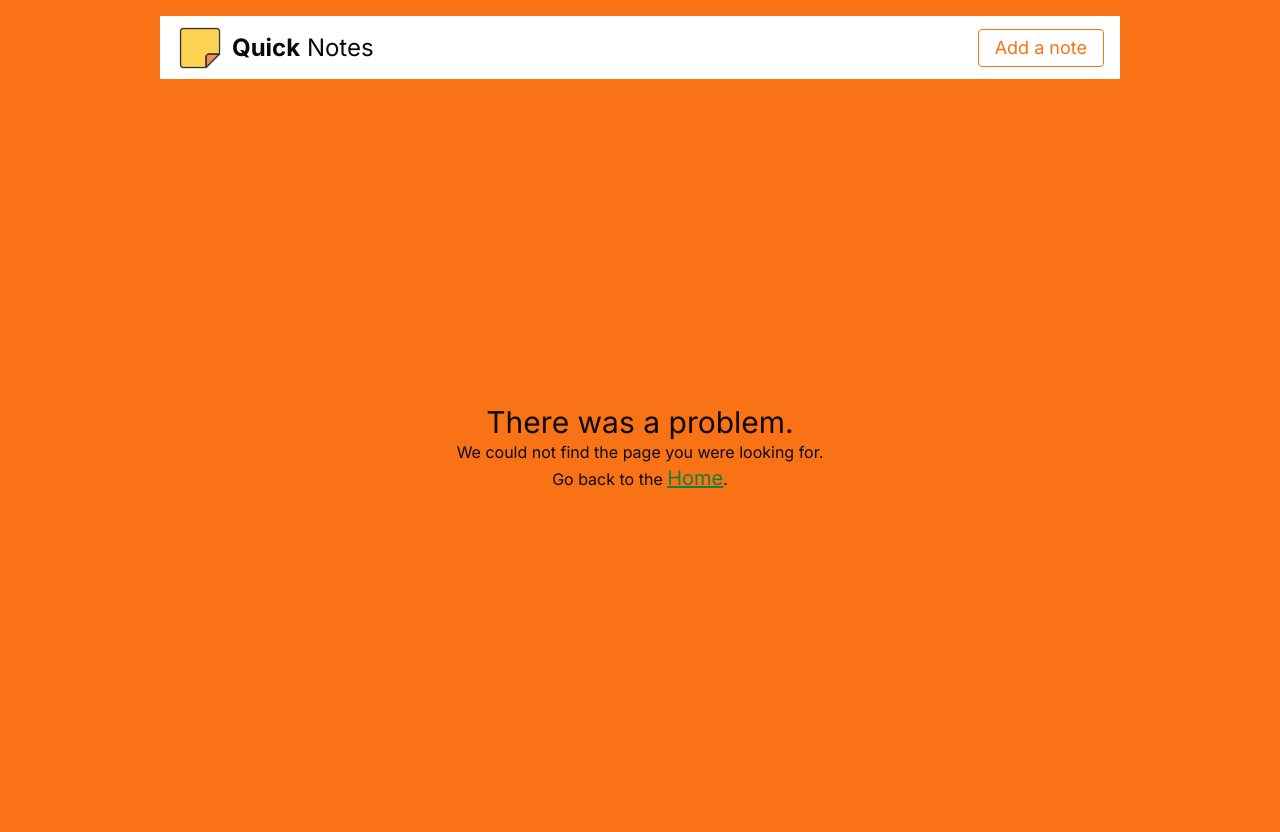
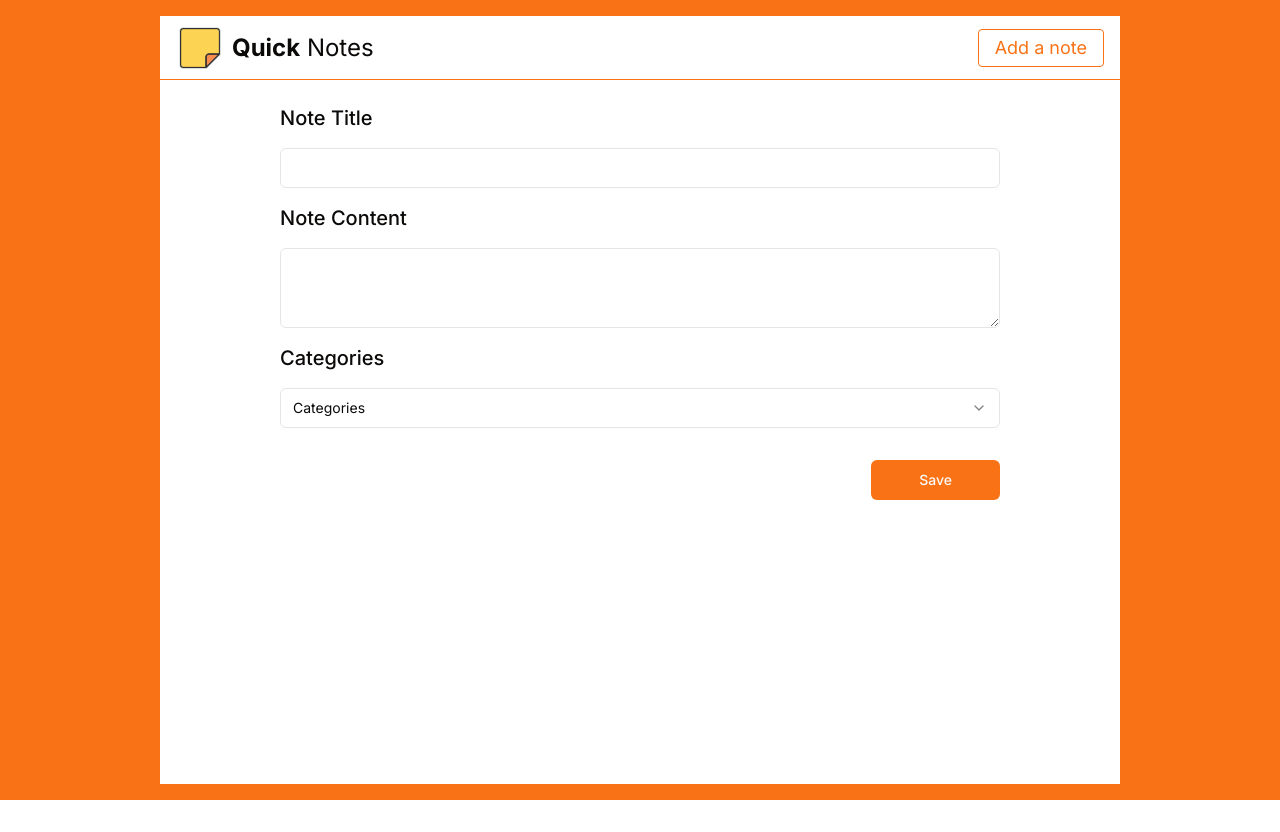
Before and after one commit to ajarek/next-14-ep-52-quick-notes, a Next.js app: page /edit-note in a window 1280 px wide. Before the commit this address had no page. After the commit the page ends 800 px from the top, so only its background shows below. Built offline with nearby package versions, Linux system fonts and the light colour scheme.

Commit message:
added delete & update note

```diff
--- /dev/null
+++ b/app/edit-note/page.tsx
@@ -0,0 +1,120 @@
+'use client'
+
+import { Button } from '@/components/ui/button'
+import { Input } from '@/components/ui/input'
+import { useRef, useState } from 'react'
+import type { Note } from '@/store/notesStore'
+import { Label } from '@/components/ui/label'
+import { Textarea } from '@/components/ui/textarea'
+import { revalidatePath } from 'next/cache'
+import { newNoteStore } from '@/store/notesStore'
+import {
+  Select,
+  SelectContent,
+  SelectItem,
+  SelectTrigger,
+  SelectValue,
+} from '@/components/ui/select'
+import { useRouter } from 'next/navigation'
+const EditNote = ({
+  searchParams,
+}: {
+  searchParams: {
+    id: string
+    title: string
+    content: string
+    category: string
+    createdAt: string
+  }
+}) => {
+  const ref = useRef<HTMLFormElement>(null)
+  const { updateNote } = newNoteStore()
+  const router = useRouter()
+  return (
+    <div className='w-3/4  min-h-[calc(100vh-96px)] mx-auto flex flex-col items-center justify-start bg-background px-24'>
+      <form
+        ref={ref}
+        className='w-full  flex flex-col gap-4 p-6 '
+        onSubmit={(e) => {
+          e.preventDefault()
+          const formData = new FormData(e.target as HTMLFormElement)
+
+          try {
+            const title = formData.get('title')?.toString()
+            const content = formData.get('content')?.toString()
+            const category = formData.get('category')?.toString()
+
+            const note: Note = {
+              id: Number(searchParams.id),
+              title: title ?? '',
+              content: content ?? '',
+              category: category ?? '',
+              createdAt: new Date(),
+            }
+            updateNote(note.id, note)
+          } catch (err) {
+            console.log(err)
+          } finally {
+            router.push('/')
+          }
+          ref.current?.reset()
+        }}
+      >
+        <Label
+          htmlFor='title'
+          className=' text-xl'
+        >
+          Note Title
+        </Label>
+        <Input
+          type='text'
+          defaultValue={searchParams.title}
+          name='title'
+          required
+        />
+
+        <Label
+          htmlFor='content'
+          className=' text-xl'
+        >
+          Note Content
+        </Label>
+        <Textarea
+          defaultValue={searchParams.content}
+          name='content'
+          required
+        />
+        <Label
+          htmlFor='category'
+          className=' text-xl'
+        >
+          Categories
+        </Label>
+        <Select
+          name='category'
+          defaultValue={searchParams.category}
+        >
+          <SelectTrigger className='w-full'>
+            <SelectValue placeholder='Categories' />
+          </SelectTrigger>
+          <SelectContent>
+            <SelectItem value='Recipe'>Recipe</SelectItem>
+            <SelectItem value='Cooking'>Cooking</SelectItem>
+            <SelectItem value='Travel'>Travel</SelectItem>
+            <SelectItem value='Vacation'>Vacation</SelectItem>
+            <SelectItem value='Adventure'>Adventure</SelectItem>
+          </SelectContent>
+        </Select>
+
+        <Button
+          className=' flex self-end px-12 mt-4 '
+          type='submit'
+        >
+          Save
+        </Button>
+      </form>
+    </div>
+  )
+}
+
+export default EditNote
--- a/app/page.tsx
+++ b/app/page.tsx
@@ -14,8 +14,8 @@ export default function Home() {
      <FilterButtons/>
      <div className='w-full flex flex-col  max-h-96 overflow-y-auto scrollbar gap-4'>
 
-         <ListCard notes={notes}/>
-         <ListCard notes={data}/>
+         <ListCard notes={notes} isPopover={true}/>
+         <ListCard notes={data} isPopover={false}/>
 
 
      </div>
--- a/components/ListCard.tsx
+++ b/components/ListCard.tsx
@@ -26,29 +26,34 @@ const options: any = {
 import { newNoteStore, useFilterButtons } from '@/store/notesStore'
 import type { Note } from '@/store/notesStore'
 import Link from 'next/link'
+import { useRouter } from 'next/navigation'
 
-const ListCard = ({notes}:{notes:Note[]}) => {
-
-
+const ListCard = ({
+  notes,
+  isPopover,
+}: {
+  notes: Note[]
+  isPopover: boolean
+}) => {
   const { btnFilter } = useFilterButtons()
-
-
-
+  const { removeNote } = newNoteStore()
+  const router = useRouter()
   return (
     <div className='w-full grid grid-cols-3 gap-4 '>
-      {notes && notes
+      {notes &&
+        notes
           .filter((item) => item.category == btnFilter || btnFilter == 'All')
           .map((item, index) => (
             <Card
               key={index}
               className=''
             >
-
               <CardHeader>
                 <CardDescription className='flex justify-between'>
                   <span>
                     {new Date(item.createdAt).toLocaleString('en-US', options)}
                   </span>
+                  {isPopover && (
                     <Popover>
                       <PopoverTrigger>
                         <Ellipsis />
@@ -57,6 +62,7 @@ const ListCard = ({notes}:{notes:Note[]}) => {
                         <Button
                           size={'icon'}
                           variant={'outline'}
+                          onClick={()=>router.push(`/edit-note?id=${item.id}&title=${item.title}&content=${item.content}&category=${item.category}&createdAt=${item.createdAt}`)}
                         >
                           <FilePenLine />
                         </Button>
@@ -64,16 +70,20 @@ const ListCard = ({notes}:{notes:Note[]}) => {
                           size={'icon'}
                           variant={'outline'}
                           className='hover:bg-red-500'
+                          onClick={() => removeNote(item.id)}
                         >
                           <Trash2 />
                         </Button>
                       </PopoverContent>
                     </Popover>
+                  )}
                 </CardDescription>
 
                 <CardTitle>{item.title}</CardTitle>
               </CardHeader>
-          <Link href={`/note?id=${item.id}&title=${item.title}&content=${item.content}&category=${item.category}&createdAt=${item.createdAt}`}>
+              <Link
+                href={`/note?id=${item.id}&title=${item.title}&content=${item.content}&category=${item.category}&createdAt=${item.createdAt}`}
+              >
                 <CardContent>
                   <p>{item.content.slice(0, 80)}...</p>
                 </CardContent>
--- a/store/notesStore.tsx
+++ b/store/notesStore.tsx
@@ -13,7 +13,7 @@ type NoteState = {
   notes: Note[]
   addNote: (note: Note) => void
   removeNote: (id: number) => void
-
+  updateNote: (id: number, newNote: Note) => void
 }
 
 export const newNoteStore =  create<NoteState>()(
@@ -29,6 +29,13 @@ export const newNoteStore =  create<NoteState>()(
           notes: state.notes.filter((note) => note.id != id),
         })),
 
+       updateNote: (id, newNote): void =>
+          set((state) => ({
+            notes: [...state.notes.filter((note) => note.id != id)]
+            .concat({ ...newNote, id: id })
+
+          })),
+
 
     }),
     { name: 'notesStore', storage: createJSONStorage(() => localStorage) }
```
Lines whose indentation alone changed are shown as unchanged.
